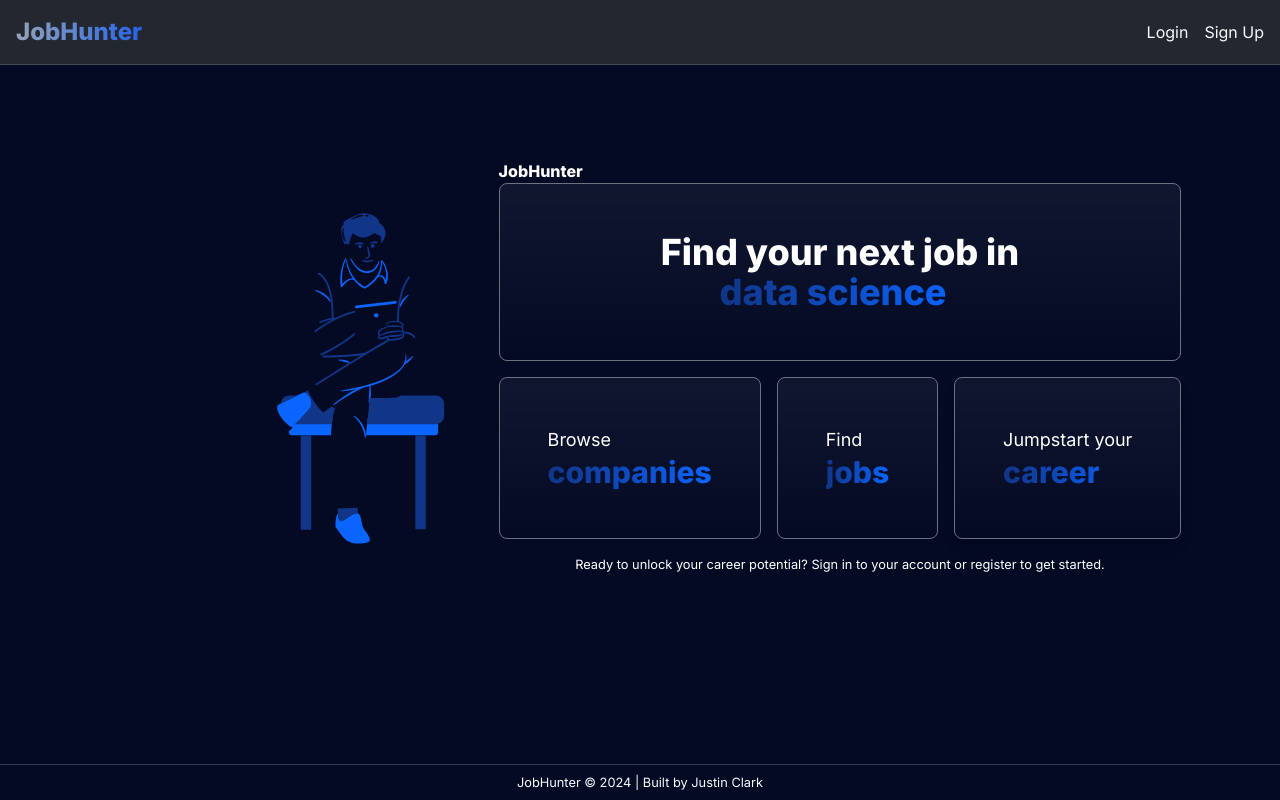
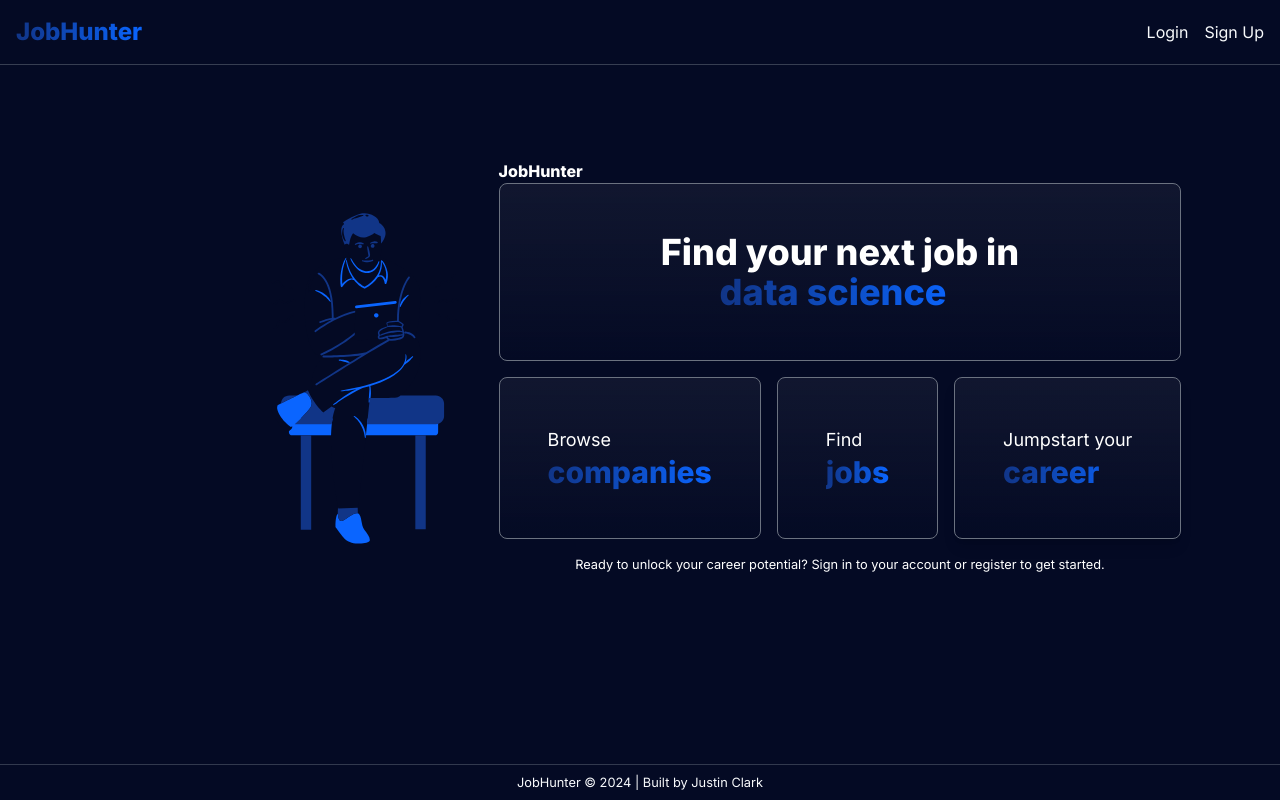
Before and after one commit to jclark1913/jobhunter, a React (Vite) app: page / in a window 1280 px wide. Built offline with nearby package versions, Linux system fonts and the light colour scheme; no server answers.

Commit message:
Update styling

```diff
--- a/src/components/NavBar.tsx
+++ b/src/components/NavBar.tsx
@@ -30,9 +30,9 @@ const NavBar: React.FC<NavBarProps> = ({ logout }) => {
     );
   };
   return (
-    <nav className="border-b border-opacity-50 border-gray-500 bg-[#23272F] text-slate-50">
+    <nav className="border-b border-opacity-50 border-gray-500 text-slate-50">
       <div className="flex container lg:py-4 px-4 flex-wrap items-center justify-between mx-auto">
-        <Link className="text-2xl text-transparent font-extrabold bg-clip-text bg-gradient-to-r from-slate-400 to-blue-600" to="/">
+        <Link className="text-2xl text-transparent font-extrabold bg-clip-text bg-gradient-to-r from-[#113587] to-[#0a65ff]" to="/">
           JobHunter
         </Link>
         {currentUser ? loggedInNavBar() : loggedOutNavBar()}
```
